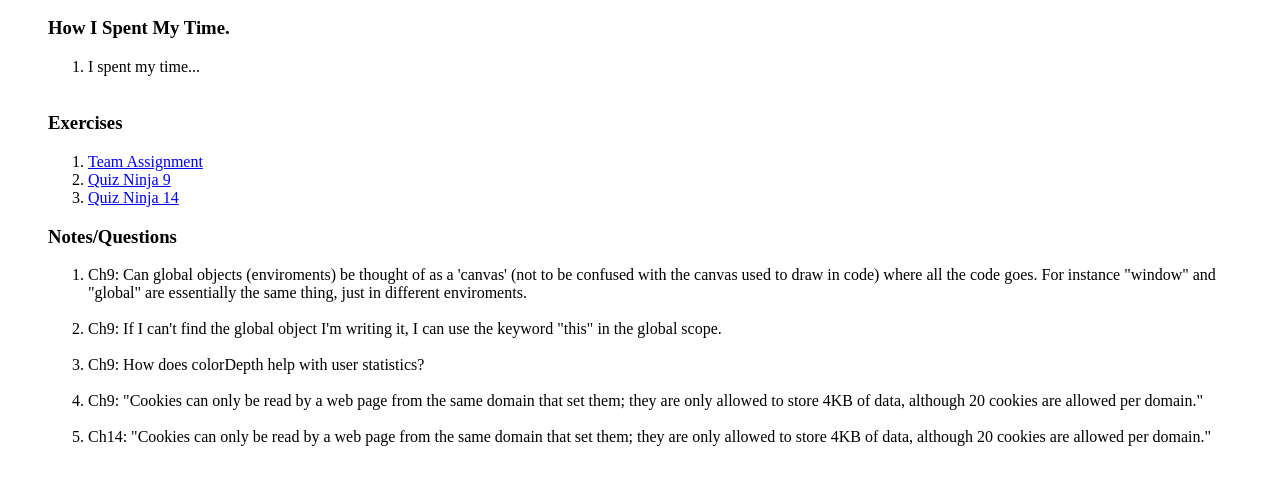
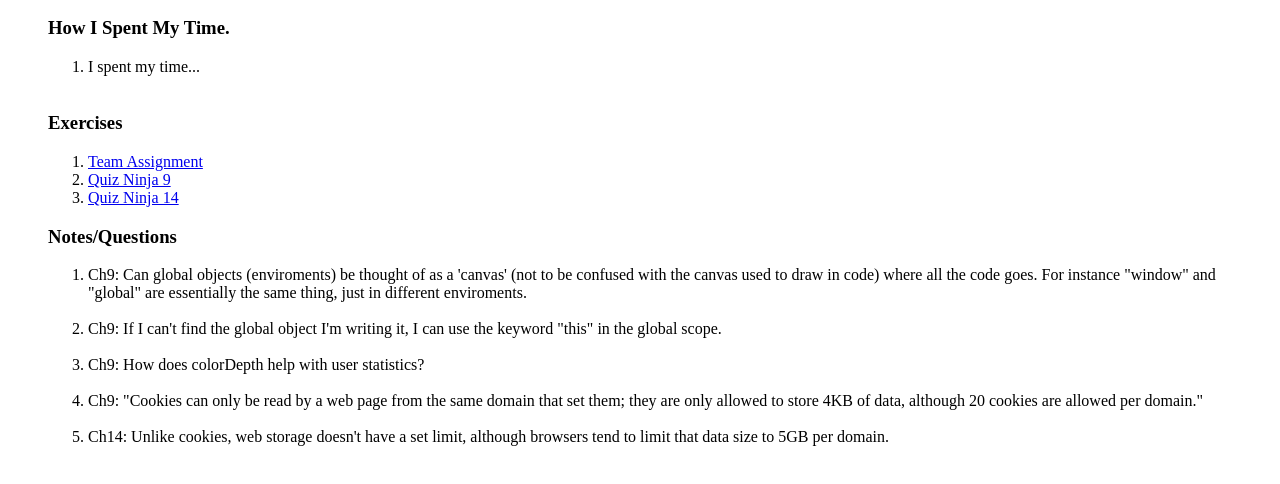
Before and after one commit to NathanielSnow/WDD330, a plain HTML site: page Week 9/index.html in a window 1280 px wide. Shown: the part 110-594 px from the top of the page. Drawn offline with Linux system fonts and the light colour scheme.

Commit message:
Update index.html

```diff
--- a/Week 9/index.html
+++ b/Week 9/index.html
@@ -50,9 +50,8 @@
         </li>
         <br />
         <li>
-          Ch14: "Cookies can only be read by a web page from the same domain
-          that set them; they are only allowed to store 4KB of data, although 20
-          cookies are allowed per domain."
+          Ch14: Unlike cookies, web storage doesn't have a set limit, although
+          browsers tend to limit that data size to 5GB per domain.
         </li>
         <br />
       </ol>
```
